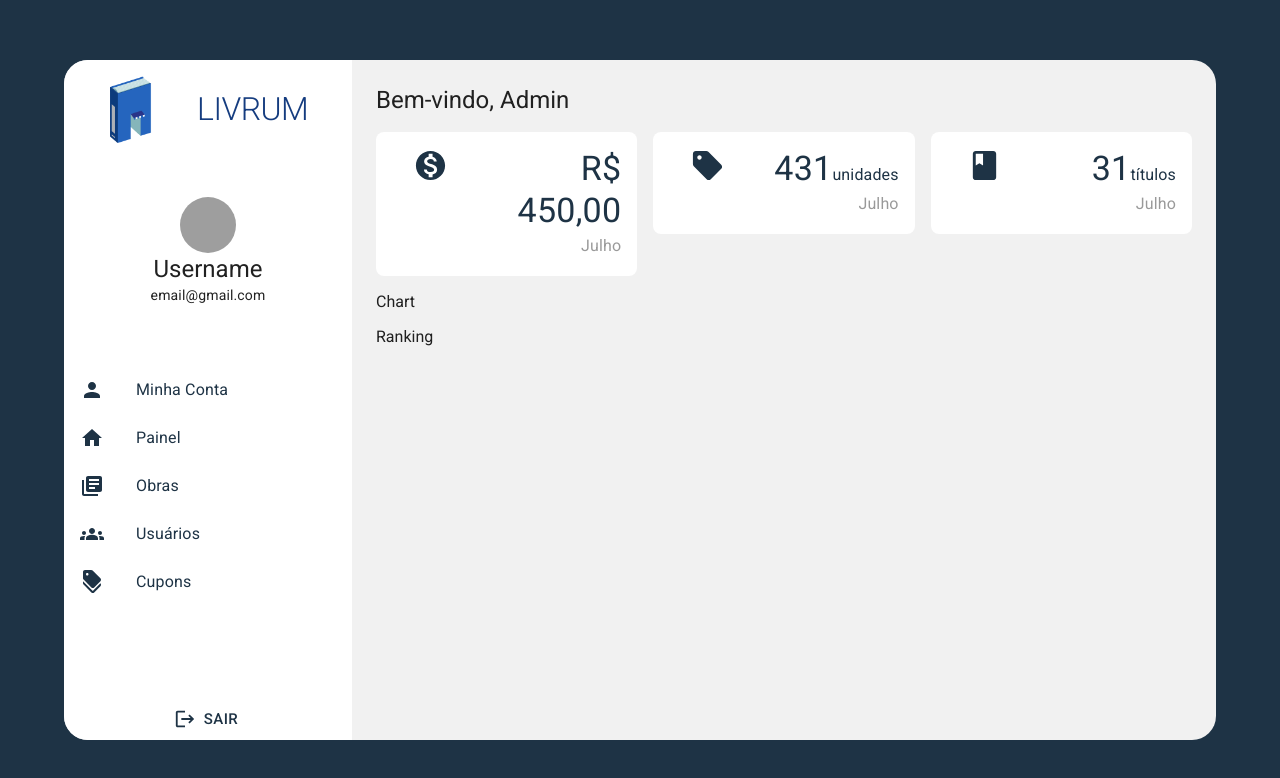
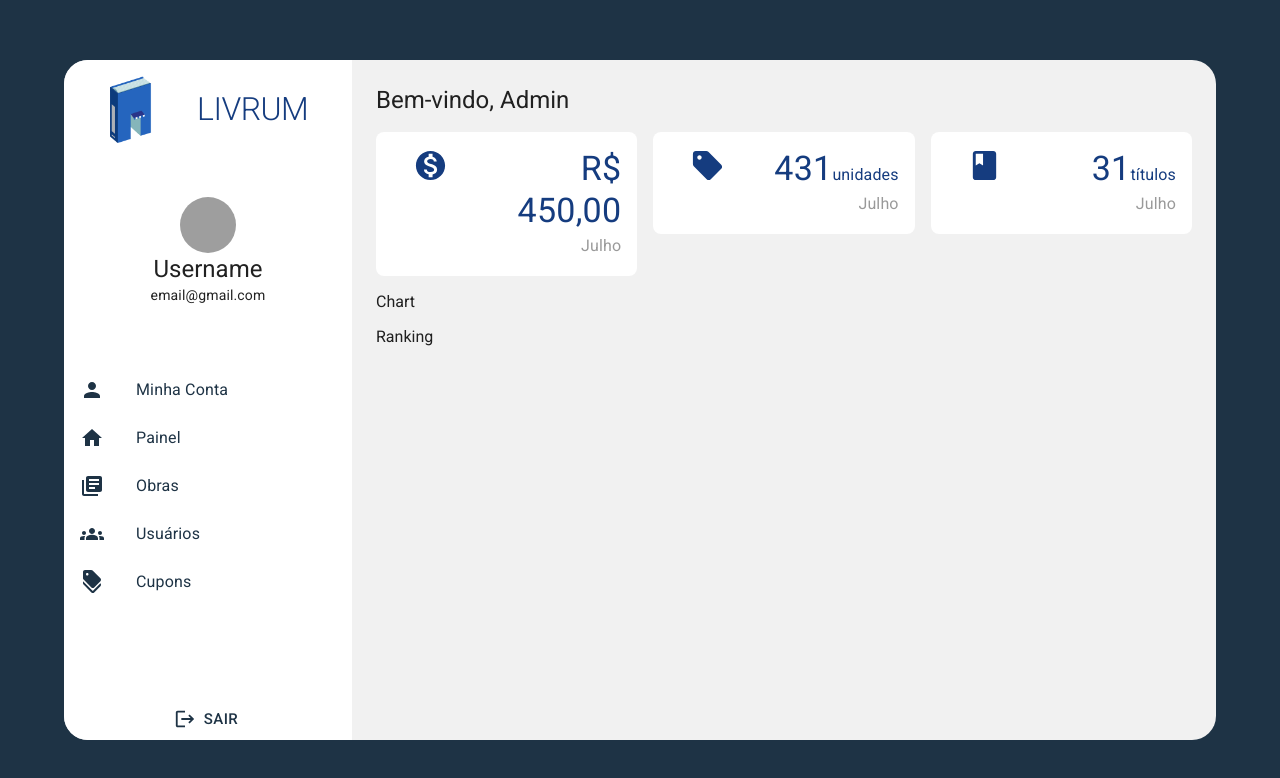
Before and after one commit to byte-stack-uefs/livrum, a Next.js app in the folder phase_4/app/webapp/: page /admin in a window 1280 px wide. Shown: the top 778 px of the page. Built offline with nearby package versions, Linux system fonts and the light colour scheme; grey boxes are pictures that could not be loaded.

Commit message:
Melhorando cores

```diff
--- a/phase_4/app/webapp/app/(internal)/admin/page.tsx
+++ b/phase_4/app/webapp/app/(internal)/admin/page.tsx
@@ -8,19 +8,19 @@ export default function Page() {
 
     const cards = [
         {
-            Icon: <MonetizationOn color="dark" fontSize="large" />,
+            Icon: <MonetizationOn color="darker" fontSize="large" />,
             title: 'R$ 450,00',
             month: 'Julho',
             subtitle: ''
         },
         {
-            Icon: <Sell color="dark" fontSize="large" />,
+            Icon: <Sell color="darker" fontSize="large" />,
             title: '431',
             subtitle: 'unidades',
             month: 'Julho'
         },
         {
-            Icon: <Book color="dark" fontSize="large" />,
+            Icon: <Book color="darker" fontSize="large" />,
             title: '31',
             subtitle: 'títulos',
             month: 'Julho'
--- a/phase_4/app/webapp/app/components/DashboardCard.tsx
+++ b/phase_4/app/webapp/app/components/DashboardCard.tsx
@@ -15,10 +15,10 @@ export default function DashboardCard({ Icon, month, title, subtitle }: { Icon:
                         {Icon}
                     </Grid>
                     <Grid xs={8} textAlign={"right"}>
-                        <Typography variant="h4" display={"inline-block"} sx={{ color: theme.palette.dark.main }}>
+                        <Typography variant="h4" display={"inline-block"} sx={{ color: theme.palette.darker.main }}>
                             {title}
                         </Typography>
-                        <Typography variant="subtitle1" display={"inline-block"} sx={{ color: theme.palette.dark.main }}>
+                        <Typography variant="subtitle1" display={"inline-block"} sx={{ color: theme.palette.darker.main }}>
                             {subtitle}
                         </Typography>
                     </Grid>
```
